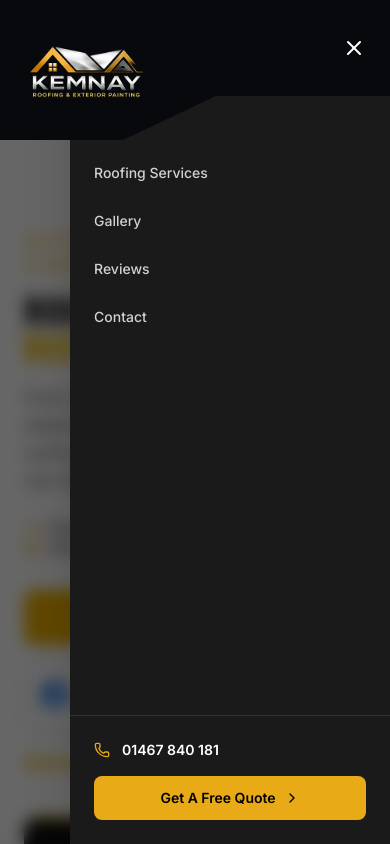
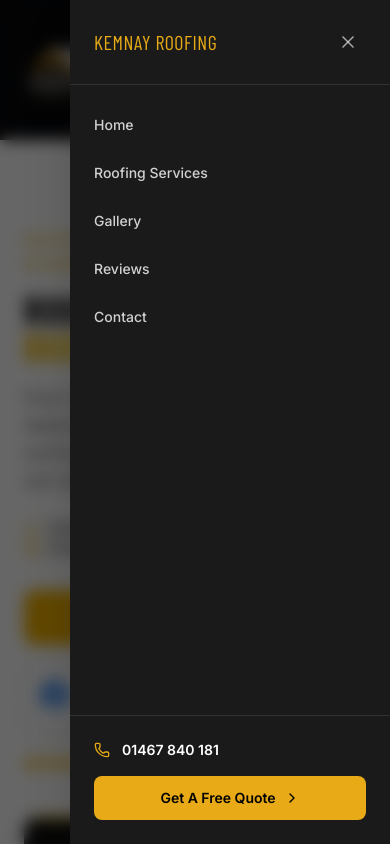
Before and after one commit to swanstill/Kemnay-Roofing, a Next.js app: page / in a window 390 px wide. Both pictures are taken after a click on the button 354 px from the left and 48 px from the top of the page. Shown: the top 844 px of the page. Built offline with nearby package versions, Linux system fonts and the light colour scheme.

Commit message:
Fix mobile menu - raise z-index above header so Home option is visible

```diff
--- a/src/components/layout/MobileNav.tsx
+++ b/src/components/layout/MobileNav.tsx
@@ -23,7 +23,7 @@
   return (
     <div
       className={cn(
-        "fixed inset-0 z-40 xl:hidden transition-all duration-300",
+        "fixed inset-0 z-50 xl:hidden transition-all duration-300",
         isOpen ? "opacity-100 pointer-events-auto" : "opacity-0 pointer-events-none"
       )}
     >
```
